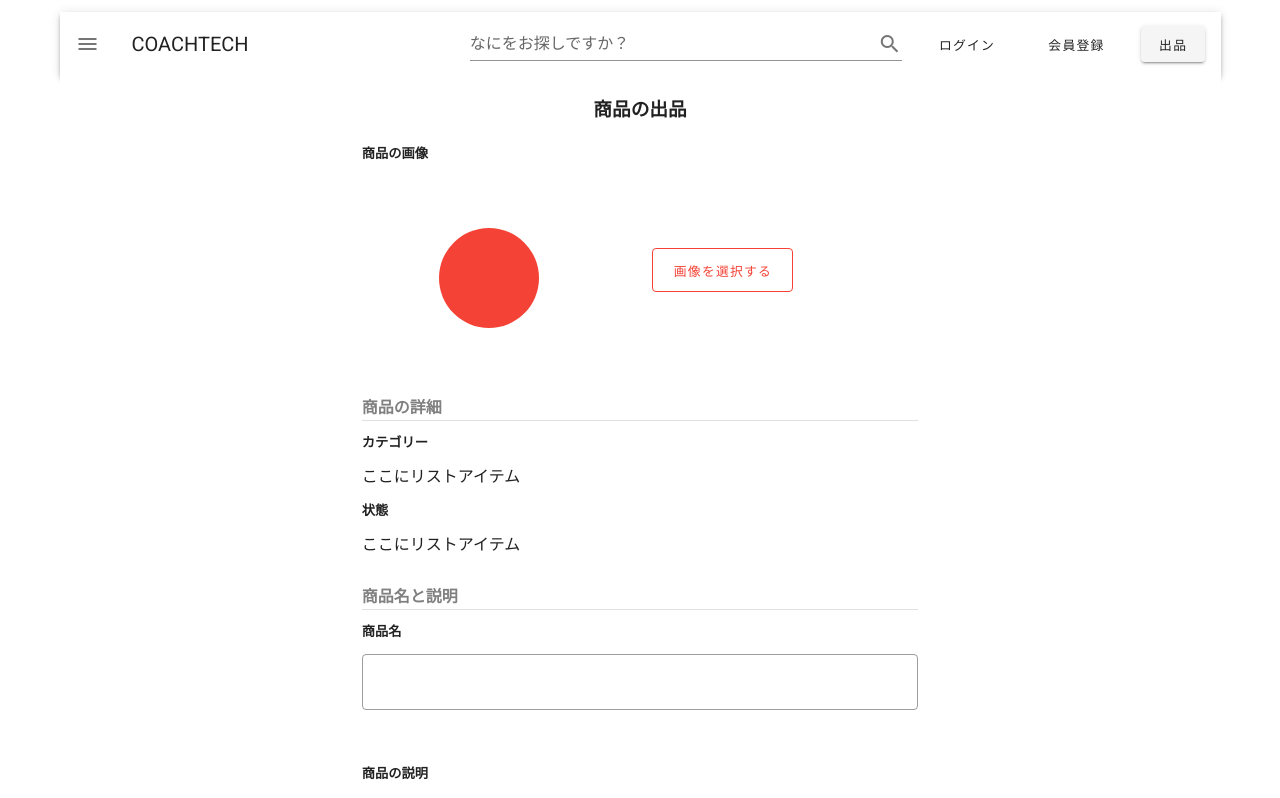
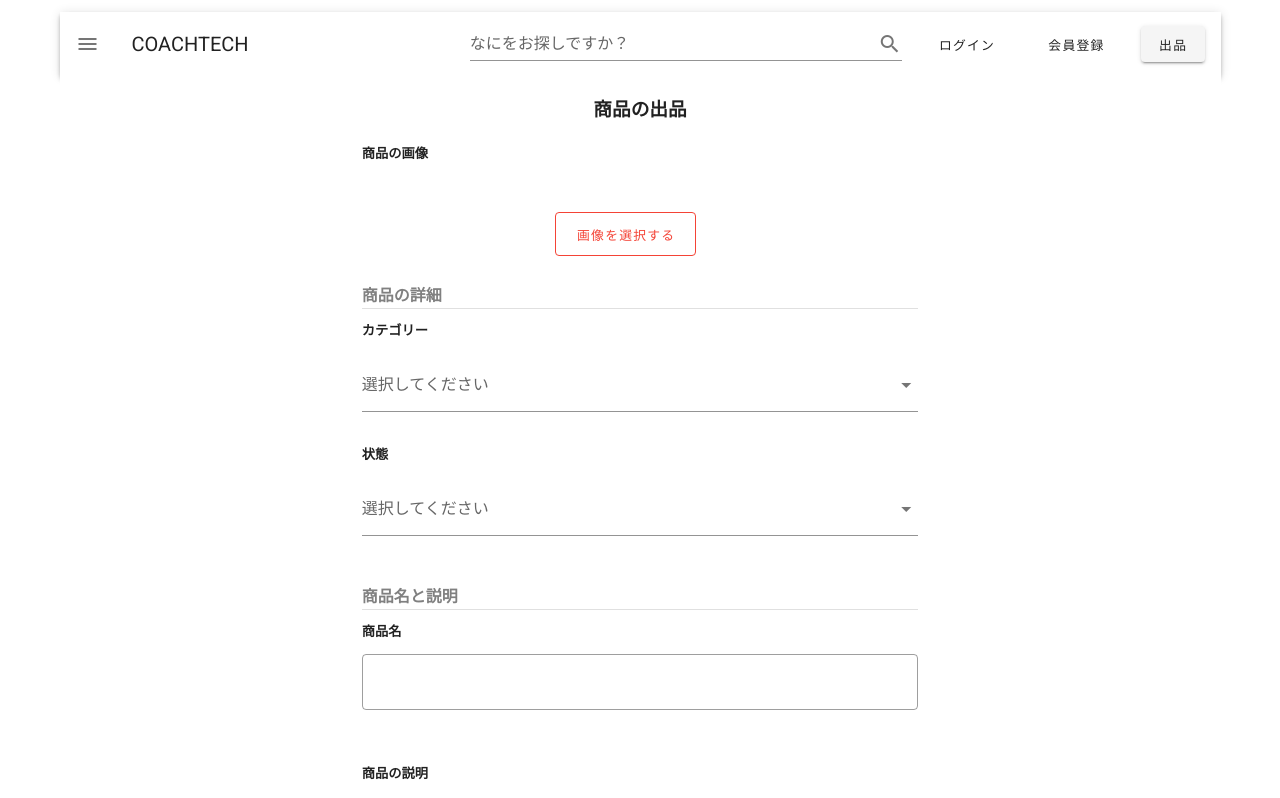
Before and after one commit to Sss-Okubo/FurimaApp, a Nuxt app: page /sell in a window 1280 px wide. Shown: the top 798 px of the page. Built offline with nearby package versions, Linux system fonts and the light colour scheme; no server answers.

Commit message:
出品画面の初期表示処理追加

```diff
--- a/pages/sell.vue
+++ b/pages/sell.vue
@@ -11,17 +11,15 @@
           </v-col>
         </v-row>
         <v-row justify="center" align-content="center">
-          <v-col cols="1"></v-col>
+          <v-col cols="4"></v-col>
+          <v-col cols="4">
+              <v-img v-if="imageUrl" :src="imageUrl" contain></v-img>
+          </v-col>
+          <v-col cols="4"></v-col>
+        </v-row>
+        <v-row justify="center" align-content="center">
+          <v-col cols="5"></v-col>
           <v-col cols="2">
-            <v-avatar
-            size="100"
-            class="ma-10"
-            color="red"
-            >
-              <v-img v-if="imageUrl" :src="imageUrl" contain></v-img>
-            </v-avatar>
-          </v-col>
-          <v-col cols="3" class="ma-15">
             <v-btn
               color="red"
               large
@@ -35,6 +33,7 @@
               accept="image/*"
             />
           </v-col>
+          <v-col cols="5"></v-col>
         </v-row>
         <v-row justify="center" align-content="center" class="mt-0">
           <v-col cols="6">
@@ -49,7 +48,15 @@
         </v-row>
         <v-row justify="center" align-content="center" class="mt-0">
           <v-col cols="6">
-            ここにリストアイテム
+            <v-combobox
+              v-model="selectedCategoriesItem"
+              :items="categories"
+              item-value="code"
+              item-text="value"
+              label="選択してください"
+              multiple
+              chips
+            ></v-combobox>
           </v-col>
         </v-row>
         <v-row justify="center" align-content="center" class="mt-0">
@@ -59,7 +66,15 @@
         </v-row>
         <v-row justify="center" align-content="center" class="mt-0">
           <v-col cols="6">
-            ここにリストアイテム
+            <v-combobox
+              v-model="selectedConditionItem"
+              :items="conditions"
+              item-value="code"
+              item-text="value"
+              label="選択してください"
+              multiple
+              chips
+            ></v-combobox>
           </v-col>
         </v-row>
         <v-row justify="center" align-content="center" class="mt-0">
@@ -144,37 +159,23 @@ export default {
       uid: "",
       userId: "",
       name: "",
-      // postno: "",
-      // address1: "",
-      // address2: "",
+      postno: "",
+      address1: "",
+      address2: "",
       // goodsLists: [],
       // userInfo: [],
       // isLogon: false,
-      // imageUrl: null,
-      // uploadUrl:null,
-      // selectedFile:null
+      imageUrl: null,
+      uploadUrl:null,
+      selectedFile: null,
+      categories: [],
+      conditions: [],
+      selectedCategoriesItem: null,
+      selectedConditionItem: null,
     }
   },
   methods: {
-    // async getMyBuyList() {
-    //   const resData = await this.$axios.get(
-    //     "http://127.0.0.1:8000/api/goods/getMyBuyList/" + this.userInfo.id
-    //   );
-    //   this.goodsLists = resData.data.data;
-    // },
-    // async getMySellList() {
-    //   const resData = await this.$axios.get(
-    //     "http://127.0.0.1:8000/api/goods/getMySellList/" + this.userInfo.id
-    //   );
-    //   this.goodsLists = resData.data.data;
-    // },
-    clickMyBuyList() {
-      this.getMyBuyList();
-    },
-    clickMySellList() {
-      this.getMySellList();
-    },
-    clickUpdate() {
+    clickSell() {
       this.updateProfile();
     },
     toProfile() {
@@ -185,12 +186,6 @@ export default {
         const resData1 = await this.$axios.get("http://127.0.0.1:8000/api/users/" + this.uid );
         this.userInfo = resData1.data.data[0];
         this.userId = this.userInfo.id;
-        this.postno = this.userInfo.postno;
-        this.name = this.userInfo.name;
-        this.address1 = this.userInfo.address1;
-        this.address2 = this.userInfo.address2;
-        this.imageUrl = this.userInfo.url;
-        // this.getMySellList();
       }
     },
     async updateUser() {
@@ -218,23 +213,35 @@ export default {
         const formData = new FormData();
         formData.append('file', this.selectedFile);
         console.log(this.selectedFile)
-        // プロフィール写真を送信
+        // 商品写真を送信
         this.$axios.post("http://127.0.0.1:8000/api/users/upload/", formData)
           .then(response => {
             this.uploadUrl = response.data.url;
             console.log("イメージ選択時の処理");
-            // プロフィールを編集
-            this.updateUser()
+            // 画像テーブルにInsert
+            //this.updateSell()
           })
           .catch(error => {
-            console.error('Error uploading file:', error);
+            //console.error('Error uploading file:', error);
         });
       } else {
         console.log("イメージ未選択時の処理");
-        // プロフィールを編集
-        this.updateUser()
+        // 商品テーブルInsert
+        //this.updateUser()
       }
-    }
+    },
+    // コード取得
+    async getCode(type) {
+      const resData = await this.$axios.get(
+        "http://127.0.0.1:8000/api/codes/" + type
+      );
+      if (type == 1) {
+        this.categories = resData.data.data;
+      };
+      if (type == 2) {
+        this.conditions = resData.data.data;
+      };
+    },
   },
 
   created() {
@@ -242,13 +249,18 @@ export default {
       this.uid = "";
       this.isLogon = false;
       if (user) {
-          this.uid = user.uid;
-          this.isLogon = true;
-          this.getUser();
+        this.uid = user.uid;
+        this.isLogon = true;
+        this.getUser();
       }
     })
+    // カテゴリ表示用のデータ取得
+    this.getCode(1);
+
+    // 状態表示用のデータ取得
+    this.getCode(2);
   }
-};
+}
 </script>
 
 <style>
```
